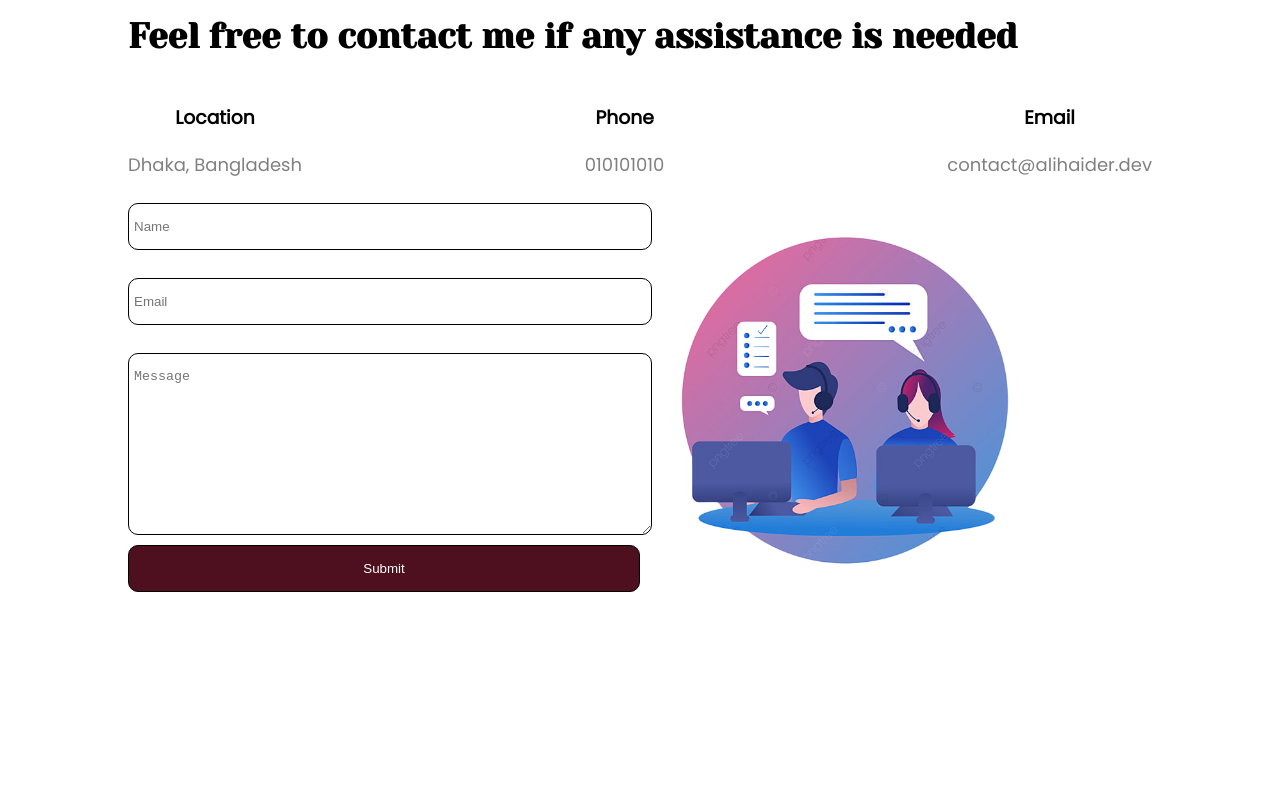
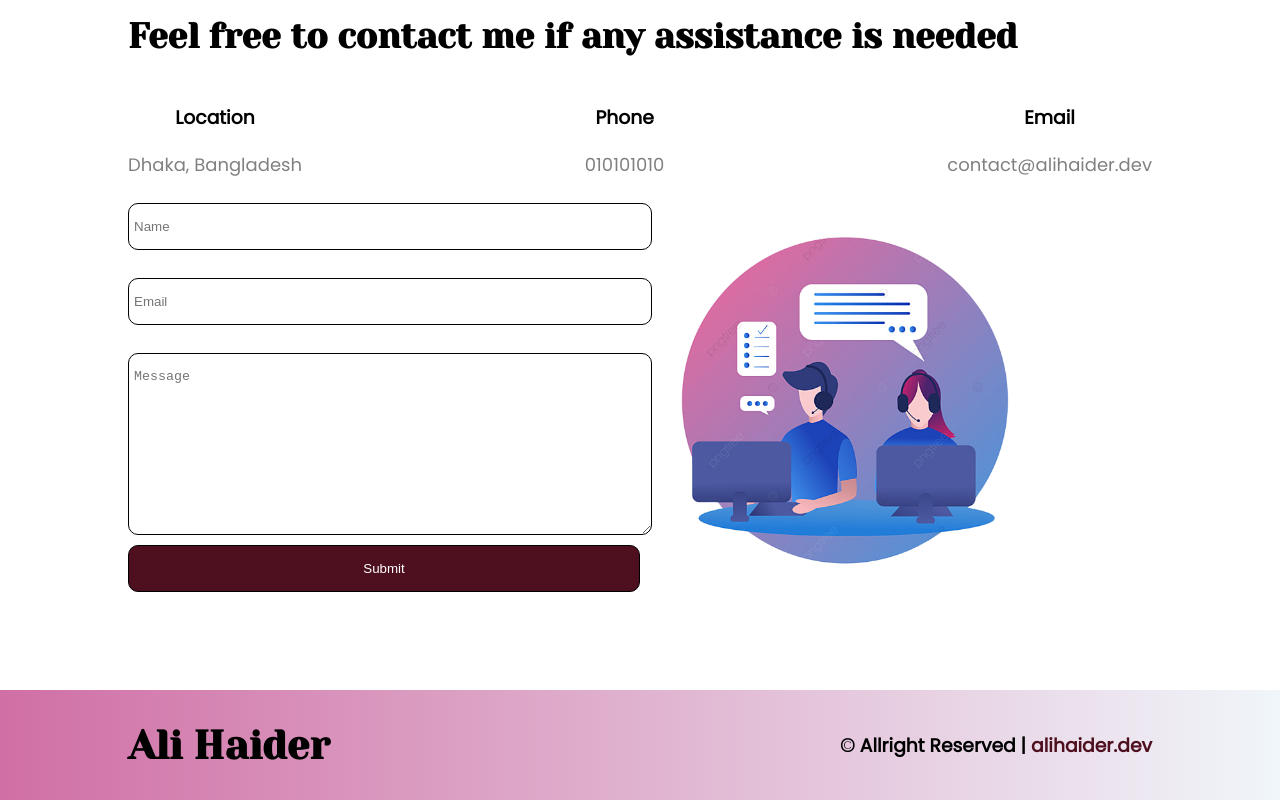
Before and after one commit to alihaider-dev/assignment-1, a plain HTML site: page index.html in a window 1280 px wide. Shown: the part 2328-3128 px from the top of the page. Before the commit the page ends 3018 px from the top, so only its background shows below. Drawn offline with Linux system fonts and the light colour scheme.

Commit message:
Footer Section Added

```diff
--- a/css/style.css
+++ b/css/style.css
@@ -147,3 +147,14 @@ textarea:hover {
 .contact-me .contact-form img {
   width: 80%;
 }
+
+/* Footer Section */
+.footer-section {
+  background-image: linear-gradient(to right, #d06fa5, #f0f6fa);
+}
+.footer-section h3 span {
+  color: #4e0f1f;
+}
+.footer-section .container {
+  padding: 5px 0;
+}
--- a/index.html
+++ b/index.html
@@ -168,5 +168,14 @@
         </div>
       </div>
     </section>
+    <!-- Footer Section -->
+    <footer class="footer-section">
+      <div class="container">
+        <div class="content">
+          <h1>Ali Haider</h1>
+          <h3>&copy; Allright Reserved | <span>alihaider.dev</span></h3>
+        </div>
+      </div>
+    </footer>
   </body>
 </html>
```
Also changed, not shown: 1 other file.
